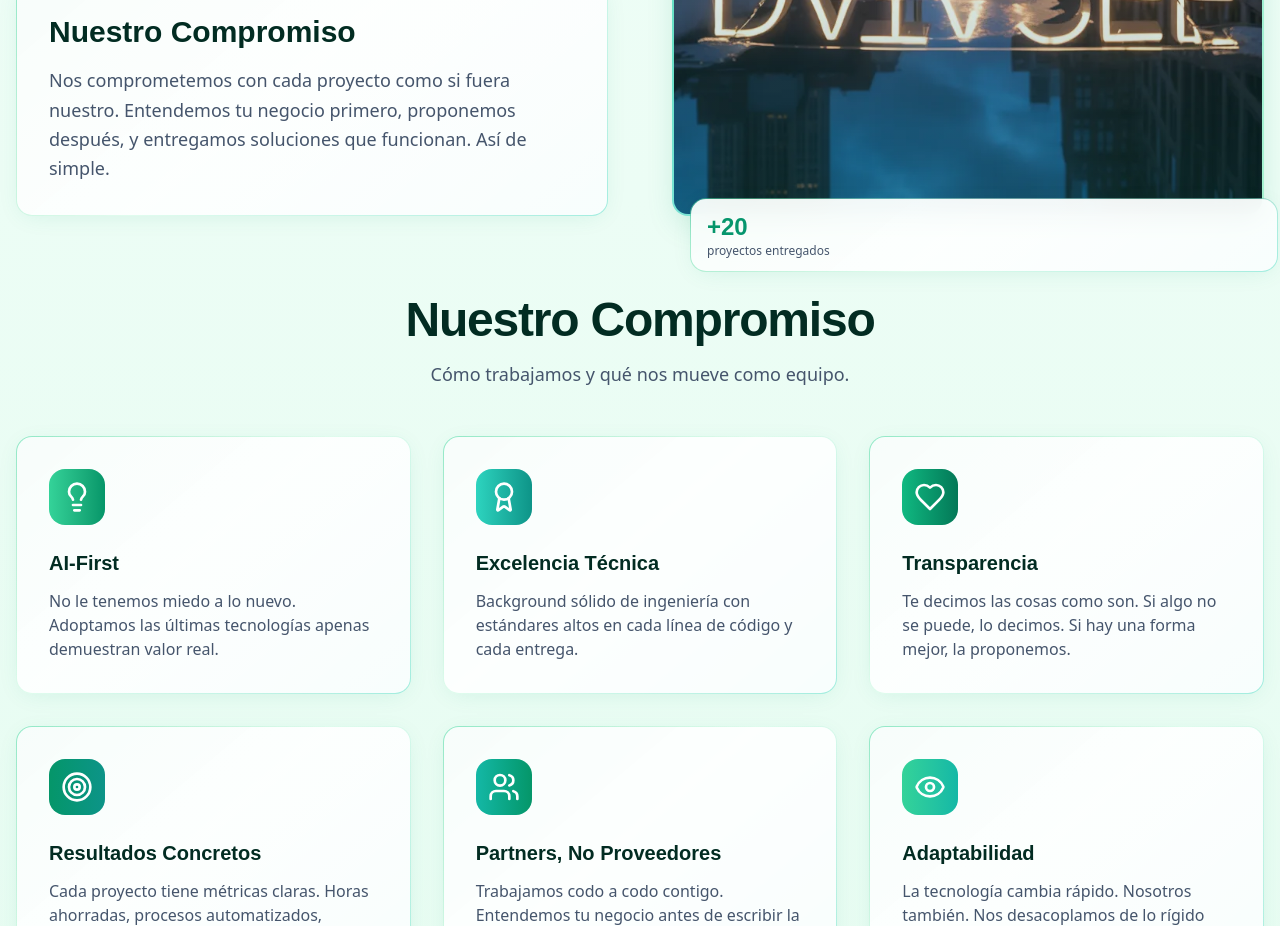
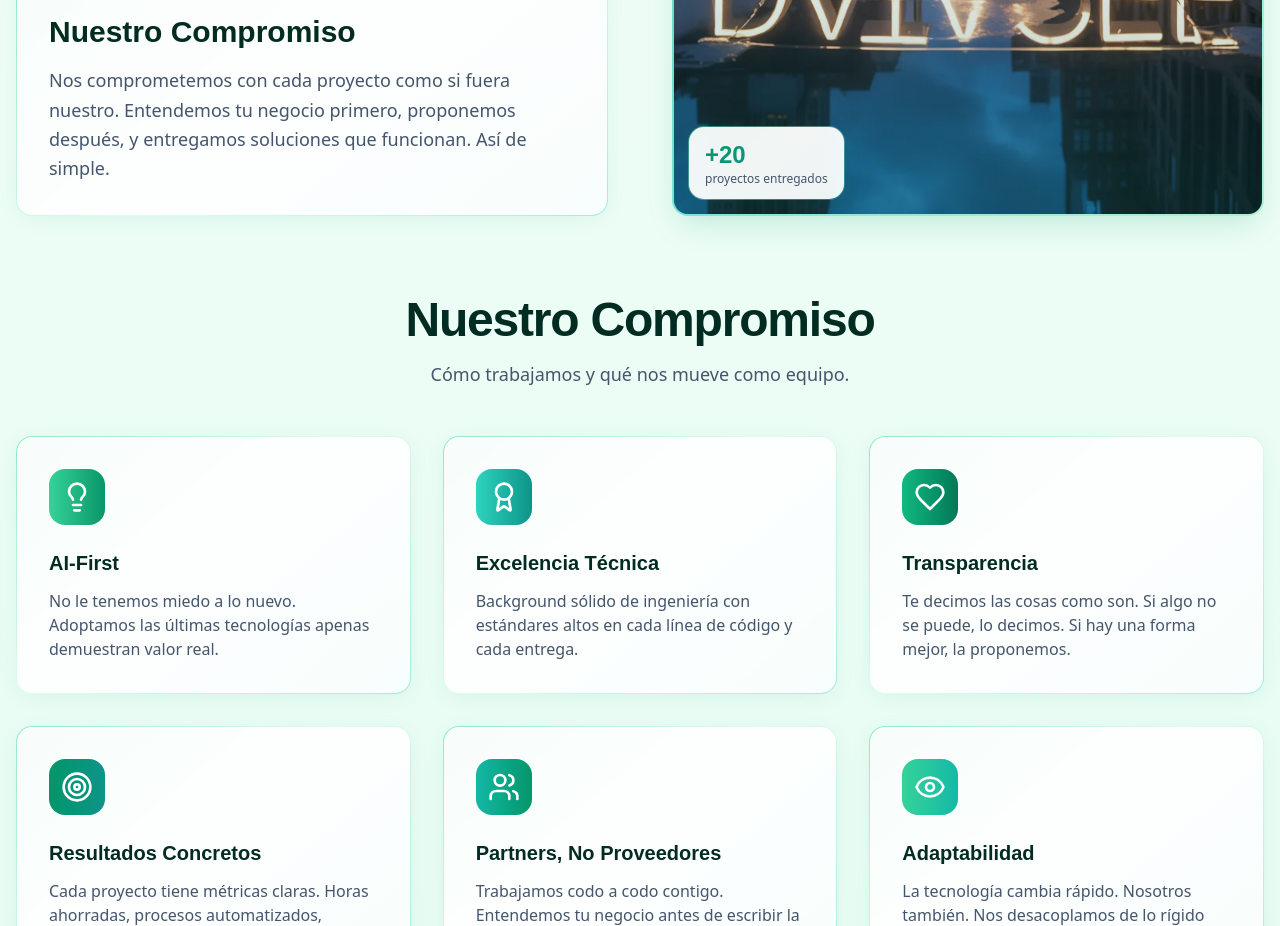
Before and after one commit to cristian-data-science/aaa_web, a React (Vite) app: page / in a window 1280 px wide. Shown: the part 4120-5046 px from the top of the page. Built offline with nearby package versions, Linux system fonts and the light colour scheme; no server answers.

Commit message:
fix(about): anclar badge '+20 proyectos entregados' con position absolute forzado

```diff
--- a/src/components/About.jsx
+++ b/src/components/About.jsx
@@ -126,7 +126,7 @@ const About = () => {
               </div>
 
               {/* Badge flotante */}
-              <div className="absolute bottom-4 left-4 card-lux rounded-xl px-4 py-3 backdrop-blur-md">
+              <div className="!absolute bottom-4 left-4 w-auto card-lux rounded-xl px-4 py-3 backdrop-blur-md">
                 <p className="font-display text-2xl font-bold gradient-text">+20</p>
                 <p className="text-xs text-slate-600">proyectos entregados</p>
               </div>
```
